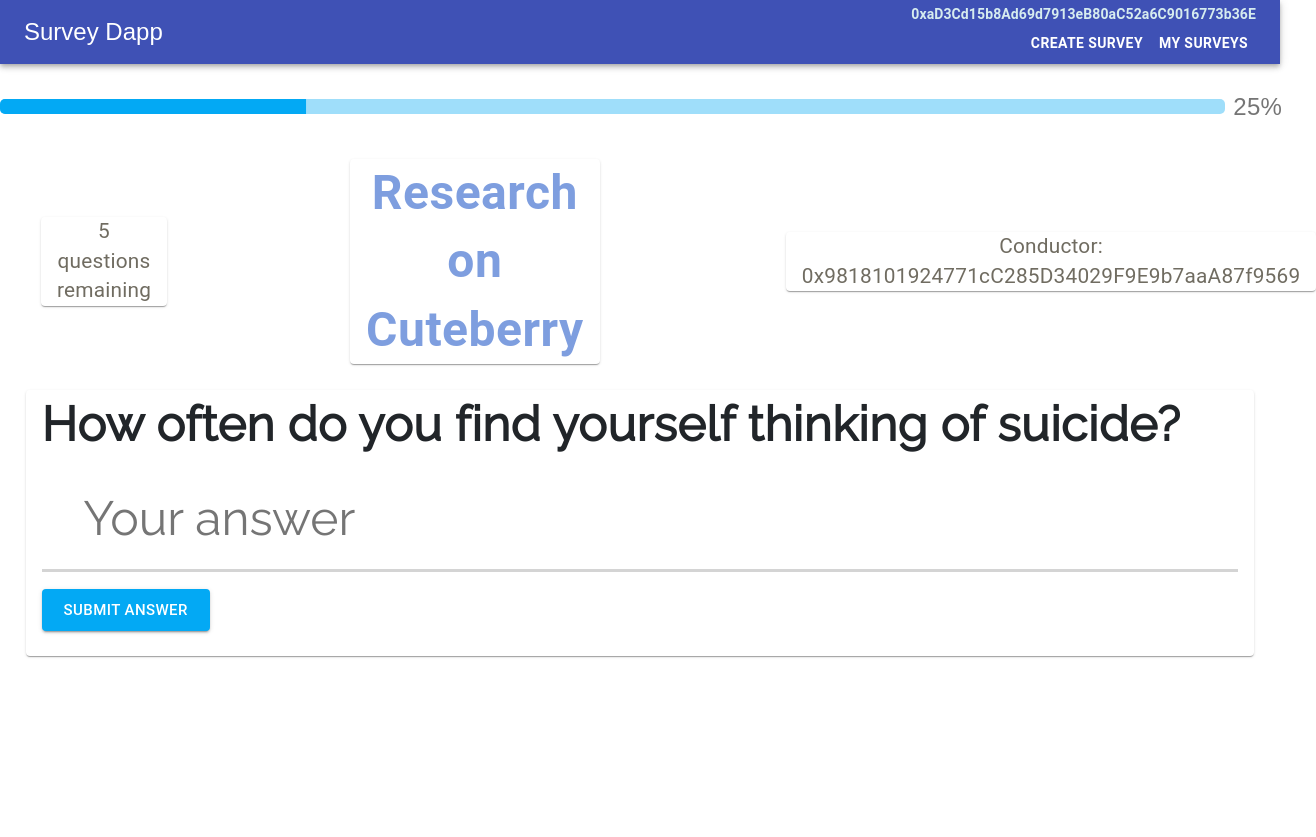
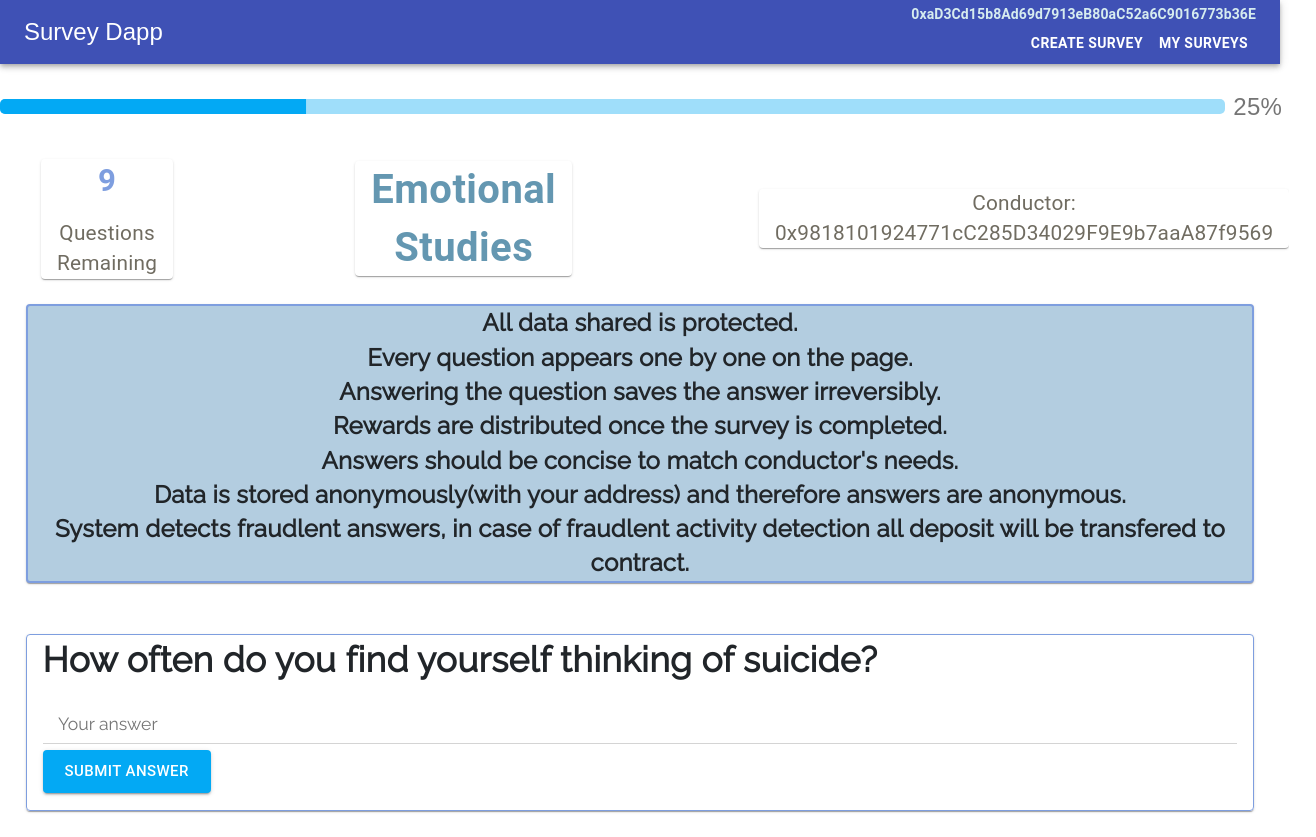
Before and after one commit to canberkkeles/survey_reward, a React (Create React App) app: page /fill/survey/0 in a window 1280 px wide. Shown: the whole page, 1316 px wide, since content can reach past the window. Before the commit the page ends 800 px from the top, so only its background shows below. Built offline with nearby package versions, Linux system fonts and the light colour scheme; a web font is replaced by a local one.

Commit message:
Survey Answering Component Finalized

```diff
--- a/src/components/Styles/FilterSurveys.css
+++ b/src/components/Styles/FilterSurveys.module.css
@@ -1,6 +1,6 @@
 .surveys-filter {
   text-align: center;
-  margin: 0% 2%;
+  margin: 2% 2%;
   color: rgba(0, 0, 0, 0.54);
   padding: 0 1rem;
   max-width: 8%;
--- a/src/components/Styles/SurveyAnswering.css
+++ b/src/components/Styles/SurveyAnswering.module.css
@@ -28,7 +28,7 @@
 .header__title {
   text-align: center;
   margin: 0% 2%;
-  color: #7e9edf;
+  color: #6497b1;
   padding: 0 1rem;
   width: fit-content;
   height: auto;
@@ -36,7 +36,7 @@
   border-radius: 4px;
   box-shadow: 0px 2px 1px -1px rgb(0 0 0 / 20%),
     0px 1px 1px 0px rgb(0 0 0 / 14%), 0px 1px 3px 0px rgb(0 0 0 / 12%);
-  font-size: 3rem;
+  font-size: 2.5rem;
   font-family: "Roboto", "Helvetica", "Arial", sans-serif;
   font-weight: bold;
   line-height: 1.43;
@@ -62,6 +62,7 @@
 }
 
 .question-card {
+  border: 0.1px solid #7e9edf;
   margin: 2% 2%;
   padding: 0 1rem;
   width: calc(100% - 4%);
@@ -69,7 +70,7 @@
   border-radius: 4px;
   box-shadow: 0px 2px 1px -1px rgb(0 0 0 / 20%),
     0px 1px 1px 0px rgb(0 0 0 / 14%), 0px 1px 3px 0px rgb(0 0 0 / 12%);
-  font-size: 3em;
+  font-size: 2.2em;
   font-family: "Raleway", sans-serif;
   font-weight: 700;
   line-height: 1.43;
@@ -88,10 +89,21 @@
   box-shadow: none;
   background-color: transparent;
   font-family: inherit;
-  font-size: 1em;
+  font-size: 0.5em;
 }
 .input-answer:focus {
   outline: none !important;
   background-color: #e1f4f3;
   border: 1px solid #f9f6f7;
 }
+.header__questions-remaining {
+  font-weight: bold;
+  color: #7e9edf;
+  font-size: 1.5em;
+}
+.question-card.instructions {
+  text-align: center;
+  font-size: 1.5em;
+  background: #b3cde0;
+  border: 2px solid #7e9edf;
+}
--- a/src/components/SurveyAnswering/AnswerForm.js
+++ b/src/components/SurveyAnswering/AnswerForm.js
@@ -2,7 +2,7 @@ import React, { useState, useRef } from "react";
 import Button from "@material-ui/core/Button";
 import { lightBlue } from "@material-ui/core/colors";
 import { ThemeProvider, createMuiTheme } from "@material-ui/core/styles";
-import "../Styles/SurveyAnswering.css";
+import classes from "../Styles/SurveyAnswering.module.css";
 
 const save = createMuiTheme({
   palette: {
@@ -20,10 +20,10 @@ const AnswerForm = (props) => {
   };
   const questionText = props.questionText;
   return (
-    <form onSubmit={submitHandler}>
+    <form onSubmit={submitHandler} autoComplete="off">
       <label htmlFor="answer">{questionText}</label>
       <input
-        className="input-answer"
+        className={classes["input-answer"]}
         required
         maxLength="32"
         id="answer"
--- a/src/components/SurveyAnswering/SurveyHeader.js
+++ b/src/components/SurveyAnswering/SurveyHeader.js
@@ -1,13 +1,22 @@
 import React from "react";
-import "../Styles/SurveyAnswering.css";
+import classes from "../Styles/SurveyAnswering.module.css";
+const SurveyHeader = (props) => {
+  const surveyConductor = props.surveyConductor;
+  const questionsRemaining = props.questionsRemaining;
+  const title = props.surveyTitle;
 
-const SurveyHeader = () => {
-  const surveyConductor = "0x9818101924771cC285D34029F9E9b7aaA87f9569";
   return (
-    <div className="header">
-      <div className="header__questions">5 questions remaining</div>
-      <div className="header__title">Research on Cuteberry</div>
-      <div className="header__conductor">Conductor: {surveyConductor}</div>
+    <div className={classes["header"]}>
+      <div className={classes["header__questions"]}>
+        <p className={classes["header__questions-remaining"]}>
+          {questionsRemaining}
+        </p>{" "}
+        Questions Remaining
+      </div>
+      <div className={classes["header__title"]}>{title}</div>
+      <div className={classes["header__conductor"]}>
+        Conductor: {surveyConductor}
+      </div>
     </div>
   );
 };
--- /dev/null
+++ b/src/components/SurveyAnswering/SurveyInstructions.js
@@ -0,0 +1,18 @@
+import React from "react";
+import classes from "../Styles/SurveyAnswering.module.css";
+const SurveyInstructions = () => {
+  return (
+    <div className={`${classes["question-card"]} ${classes["instructions"]}`}>
+      All data shared is protected.<br></br>
+      Every question appears one by one on the page. <br></br>
+      Answering the question saves the answer irreversibly.<br></br>
+      Rewards are distributed once the survey is completed.<br></br>
+      Answers should be concise to match conductor's needs. <br></br>
+      Data is stored anonymously(with your address) and therefore answers are
+      anonymous.<br></br>
+      System detects fraudlent answers, in case of fraudlent activity detection
+      all deposit will be transfered to contract.
+    </div>
+  );
+};
+export default SurveyInstructions;
--- a/src/components/SurveyAnswering/SurveyQuestion.js
+++ b/src/components/SurveyAnswering/SurveyQuestion.js
@@ -4,17 +4,24 @@ import AnswerProgress from "./AnswerProgress";
 import { useParams } from "react-router-dom";
 import SurveyHeader from "./SurveyHeader";
 import QuestionCard from "../UI/QuestionCard";
+import SurveyInstructions from "./SurveyInstructions";
 
 const SurveyQuestion = (props) => {
   const { id } = useParams();
   const questionCount = 12;
   const [currentQuestion, setCurrentQuestion] = useState(3);
+  const [questionsRemaining, setQuestionsRemaining] = useState(9);
   const accountAddress = props.accountAddress;
   const appName = props.appName;
+  const surveyTitle = "Emotional Studies";
   const questionText = "How often do you find yourself thinking of suicide?";
+  const conductor = "0x9818101924771cC285D34029F9E9b7aaA87f9569";
 
   const answeredQuestionHandler = () => {
     setCurrentQuestion((prevQuestion) => prevQuestion + 1);
+    setQuestionsRemaining((prevRemaining) =>
+      prevRemaining >= 1 ? prevRemaining - 1 : 0
+    );
   };
 
   return (
@@ -24,7 +31,12 @@ const SurveyQuestion = (props) => {
         questionCount={questionCount}
         currentQuestion={currentQuestion}
       />
-      <SurveyHeader />
+      <SurveyHeader
+        questionsRemaining={questionsRemaining}
+        surveyTitle={surveyTitle}
+        surveyConductor={conductor}
+      />
+      <SurveyInstructions />
       <QuestionCard
         questionText={questionText}
         onAnswerQuestion={answeredQuestionHandler}
--- a/src/components/Surveys/FilterSurveys.js
+++ b/src/components/Surveys/FilterSurveys.js
@@ -1,5 +1,5 @@
 import React from "react";
-import "../Styles/FilterSurveys.css";
+import classes from "../Styles/FilterSurveys.module.css";
 import TextField from "@material-ui/core/TextField";
 import Slider from "@material-ui/core/Slider";
 
@@ -25,10 +25,10 @@ const FilterSurveys = (props) => {
   };
 
   return (
-    <div className="surveys-filter">
+    <div className={classes["surveys-filter"]}>
       &nbsp;
       <p>Filter Surveys</p>
-      <div className="surveys-filter__control">
+      <div className={classes["surveys-filter__control"]}>
         <TextField label="Title" onChange={titleChangeHandler} />
         <hr></hr>
         <p>Min Prize</p>
--- a/src/components/UI/QuestionCard.js
+++ b/src/components/UI/QuestionCard.js
@@ -1,5 +1,5 @@
 import React, { useState } from "react";
-import "../Styles/SurveyAnswering.css";
+import classes from "../Styles/SurveyAnswering.module.css";
 import AnswerForm from "../SurveyAnswering/AnswerForm";
 
 const QuestionCard = (props) => {
@@ -12,7 +12,7 @@ const QuestionCard = (props) => {
   };
 
   return (
-    <div className="question-card">
+    <div className={classes["question-card"]}>
       <AnswerForm
         questionText={questionText}
         onAnswerSubmit={answerSubmitHandler}
```
